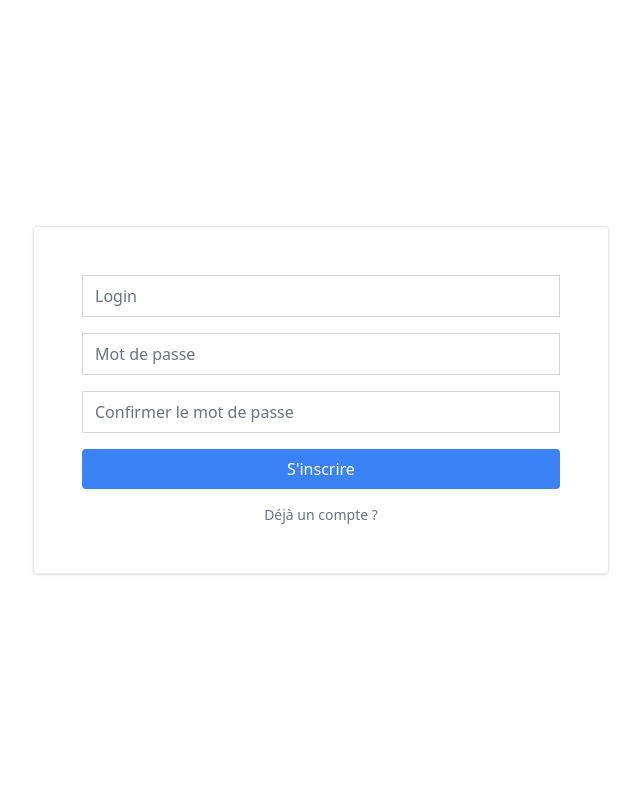
After one commit to dwwm-lille/php, a PHP site: page /exercice/register.php in a window 1280 px wide. The commit adds this page. Shown: the whole page, without its empty margins (319-959 px from the left). Run offline with PHP 8.4, Linux system fonts and the light colour scheme; some libraries are stand-ins or nearby versions.

Commit message:
Exercice session - step 5

```diff
--- a/15-sessions/exercice/index.php
+++ b/15-sessions/exercice/index.php
@@ -38,6 +38,7 @@ if (isSubmit()) {
             </div>
 
             <button class="bg-blue-500 hover:bg-blue-600 text-white px-3 py-2 rounded w-full">Login</button>
+            <a href="register.php" class="mt-4 text-center block text-sm text-gray-500">Pas de compte ?</a>
         </form>
     </div>
 </div>
--- /dev/null
+++ b/15-sessions/exercice/register.php
@@ -0,0 +1,22 @@
+<?php require __DIR__.'/partials/header.php'; ?>
+
+<div class="h-screen flex items-center justify-center max-w-xl mx-auto">
+    <div class="p-12 border rounded shadow flex-grow">
+        <form action="" method="post" class="space-y-4">
+            <div>
+                <input class="border-gray-300 w-full" type="text" name="username" placeholder="Login">
+            </div>
+            <div>
+                <input class="border-gray-300 w-full" type="password" name="password" placeholder="Mot de passe">
+            </div>
+            <div>
+                <input class="border-gray-300 w-full" type="password" name="password_confirmation" placeholder="Confirmer le mot de passe">
+            </div>
+
+            <button class="bg-blue-500 hover:bg-blue-600 text-white px-3 py-2 rounded w-full">S'inscrire</button>
+            <a href="index.php" class="mt-4 text-center block text-sm text-gray-500">Déjà un compte ?</a>
+        </form>
+    </div>
+</div>
+
+<?php require __DIR__.'/partials/footer.php'; ?>
```
